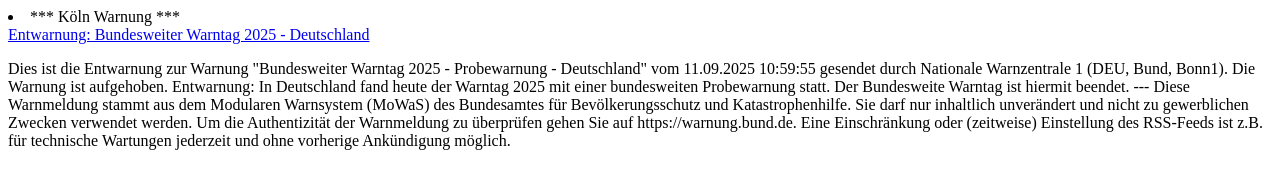
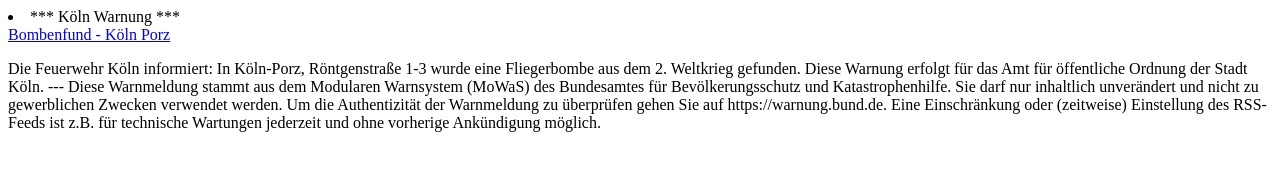
Before and after one commit to jasineri/warning, a website: page warning.html in a window 1280 px wide. Drawn offline with Linux system fonts and the light colour scheme.

Commit message:
update action output

```diff
--- a/data/links.json
+++ b/data/links.json
@@ -1 +1 @@
-["https://warnung.bund.de/meldung/mow.DE-NW-BN-SE030-20250911-30-002/Entwarnung:_Bundesweiter_Warntag_2025_-_Deutschland"]
+["https://warnung.bund.de/meldung/mow.DE-NW-K-SE031-20250918-31-000/Bombenfund_-_K%C3%B6ln_Porz"]
--- a/warning.html
+++ b/warning.html
@@ -1,6 +1,6 @@
-<html><body><li>*** Köln Warnung ***</li><a href="https://warnung.bund.de/meldung/mow.DE-NW-BN-SE030-20250911-30-002/Entwarnung:_Bundesweiter_Warntag_2025_-_Deutschland">Entwarnung: Bundesweiter Warntag 2025 - Deutschland</a><p>Dies ist die Entwarnung zur Warnung "Bundesweiter Warntag 2025 - Probewarnung - Deutschland" vom 11.09.2025 10:59:55 gesendet durch Nationale Warnzentrale 1 (DEU, Bund, Bonn1). Die Warnung ist aufgehoben.
-
-Entwarnung: In Deutschland fand heute der Warntag 2025 mit einer bundesweiten Probewarnung statt. Der Bundesweite Warntag ist hiermit beendet.
+<html><body><li>*** Köln Warnung ***</li><a href="https://warnung.bund.de/meldung/mow.DE-NW-K-SE031-20250918-31-000/Bombenfund_-_K%C3%B6ln_Porz">Bombenfund - Köln Porz</a><p>Die Feuerwehr Köln informiert:
+In Köln-Porz, Röntgenstraße 1-3 wurde eine Fliegerbombe aus dem 2. Weltkrieg gefunden.
+Diese Warnung erfolgt für das Amt für öffentliche Ordnung der Stadt Köln.
 
 ---
 Diese Warnmeldung stammt aus dem Modularen Warnsystem (MoWaS) des Bundesamtes für Bevölkerungsschutz und Katastrophenhilfe.
```
